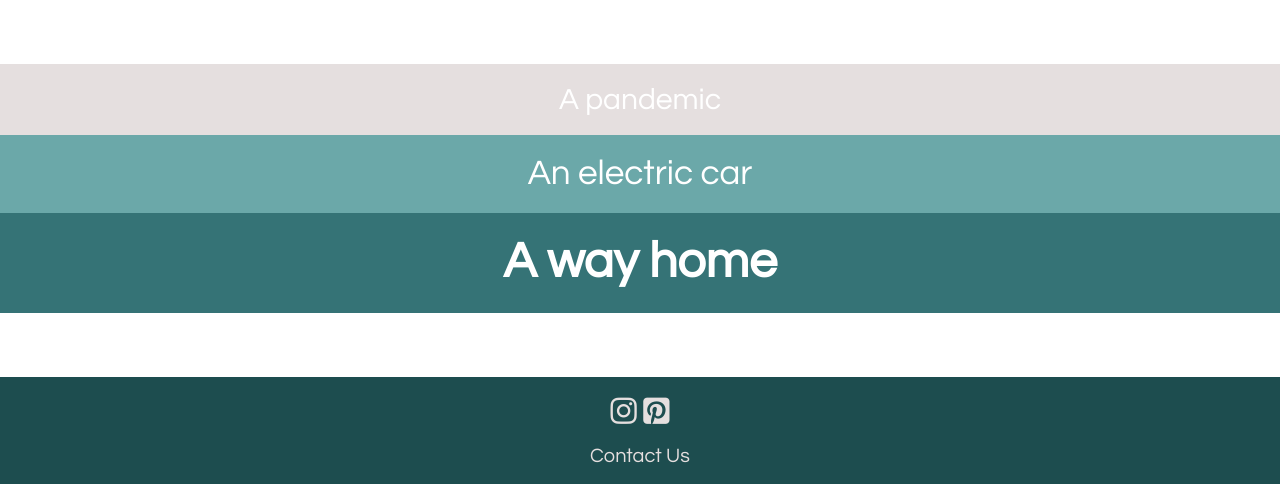
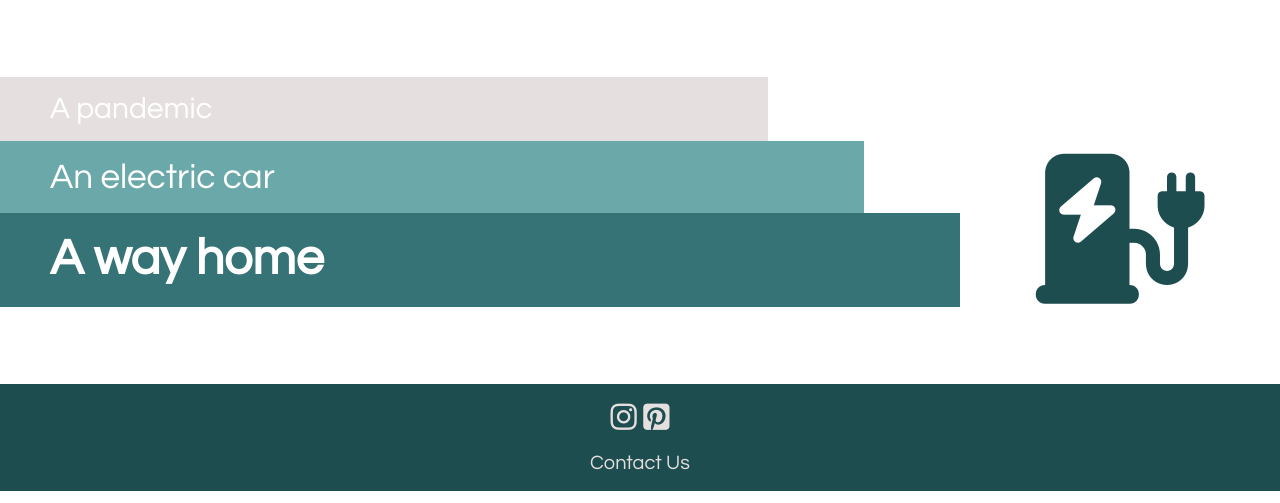
Before and after one commit to willwashburn/thewayohm.com, a Jekyll site: the page index.html, which Jekyll copies as it is, in a window 1280 px wide. Shown: the part 630-1133 px from the top of the page. Built offline with Jekyll 4.4.1, drawn with Linux system fonts in a browser that asks for light colours; nearby versions of some CDN libraries; some web fonts are replaced.

Commit message:
This change will further format the home page about section to highlight the charging icon

```diff
--- a/css/mary.css
+++ b/css/mary.css
@@ -7,7 +7,7 @@ html {
 
 /* * {
     border: 1px solid red;
-}  */
+} */
 
 body {
     line-height: 1.5;
@@ -49,32 +49,6 @@ h1, h2, h3 {
 h2 {
     font-size: 3rem;
     margin: 0 0 0 0;
-}
-
-.about {
-    text-align: center;
-    padding: 5% 0;
-    color: white;
-}
-
-.pandemic {
-    background-color: #e5dfdf;
-    font-size: 3rem;
-}
-
-.car {
-    background-color: #6ba8a9;
-    font-size: 3.5rem;
-}
-
-.home {
-    background-color: #357376;
-    font-size: 5rem;
-    font-weight: bold;
-}
-
-.about div{
-    padding: 1% 0;
 }
 
 #nav {
@@ -156,7 +130,66 @@ h2 {
 
 /*Homepage Body*/
 
-.homepage-map {
+
+.about {
+    padding: 5% 0;
+    color: white;
+    display: flex;
+}
+
+.about-container {
+    width: 75%;
+}
+
+.about .pandemic {
+    background-color: #e5dfdf;
+    font-size: 3rem;
+    width: 80%;
+}
+
+.about .pandemic h6 {
+    padding: 0 0 0 50px;
+}
+
+.about .car {
+    background-color: #6ba8a9;
+    font-size: 3.5rem;
+    width: 90%;
+}
+
+.about .car h5 {
+    padding: 0 0 0 50px;
+}
+
+.about .home {
+    background-color: #357376;
+    font-size: 5rem;
+    font-weight: bold;
+}
+
+.about .home h4 {
+    padding: 0 0 0 50px;
+}
+
+.about div {
+    padding: 1% 0 1% 0;
+}
+
+.about-icon-container {
+    display: flex;
+    align-items: flex-end;
+    width: 25%;
+    justify-content: center;
+
+}
+
+.about-icon i {
+    color: #1d4d4f;
+    font-size: 15rem;
+}
+
+
+/* .homepage-map {
     padding: 1% 0 1% 0;
 }
 
@@ -207,7 +240,7 @@ h2 {
     color: white;
     padding: 5%;
     text-align: center;
-}
+} */
 
 /*Footer*/
 
--- a/index.html
+++ b/index.html
@@ -35,10 +35,16 @@
 
     <section id="homepage-body">
         <div class="about">
-            <div class="pandemic"><h6>A pandemic</h6></div>
-            <div class="car"><h5>An electric car</h5></div>
-            <div class="home"><h4>A way home</h4></div>
+            <div class="about-container">
+                <div class="pandemic"><h6>A pandemic</h6></div>
+                <div class="car"><h5>An electric car</h5></div>
+                <div class="home"><h4>A way home</h4></div>
+            </div>
+            <div class="about-icon-container">
+                <div class="about-icon"><i class="fas fa-charging-station"></i></div>
+            </div>
         </div>
+
         <!-- <div class=">homepage-map">
             <div class="map">
                 <iframe src="https://www.google.com/maps/d/u/1/embed?mid=1NsR8jwn8uWUMWwhAg5ZVsW8DwDsdp9ud" width="100%" height="100%"></iframe>
```
